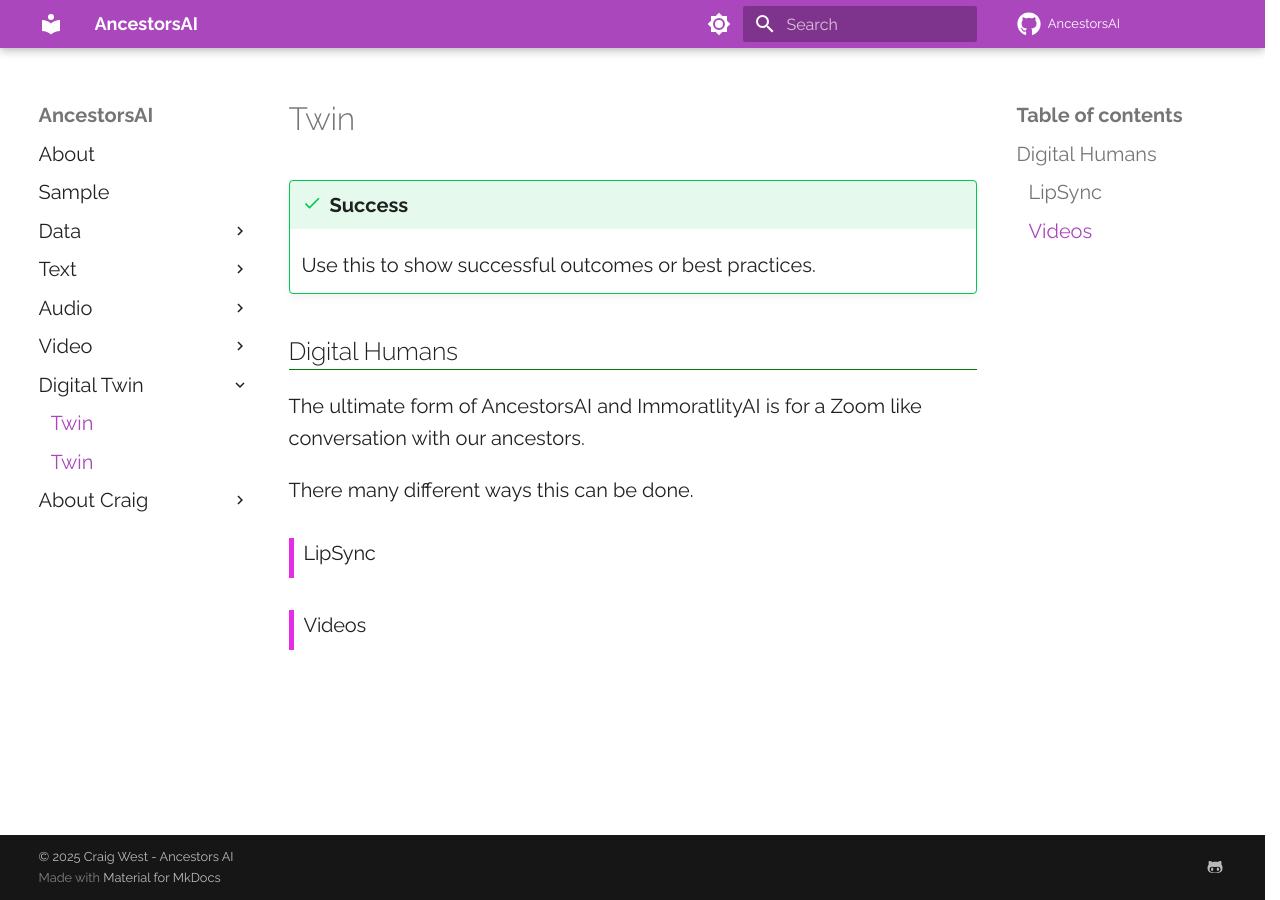
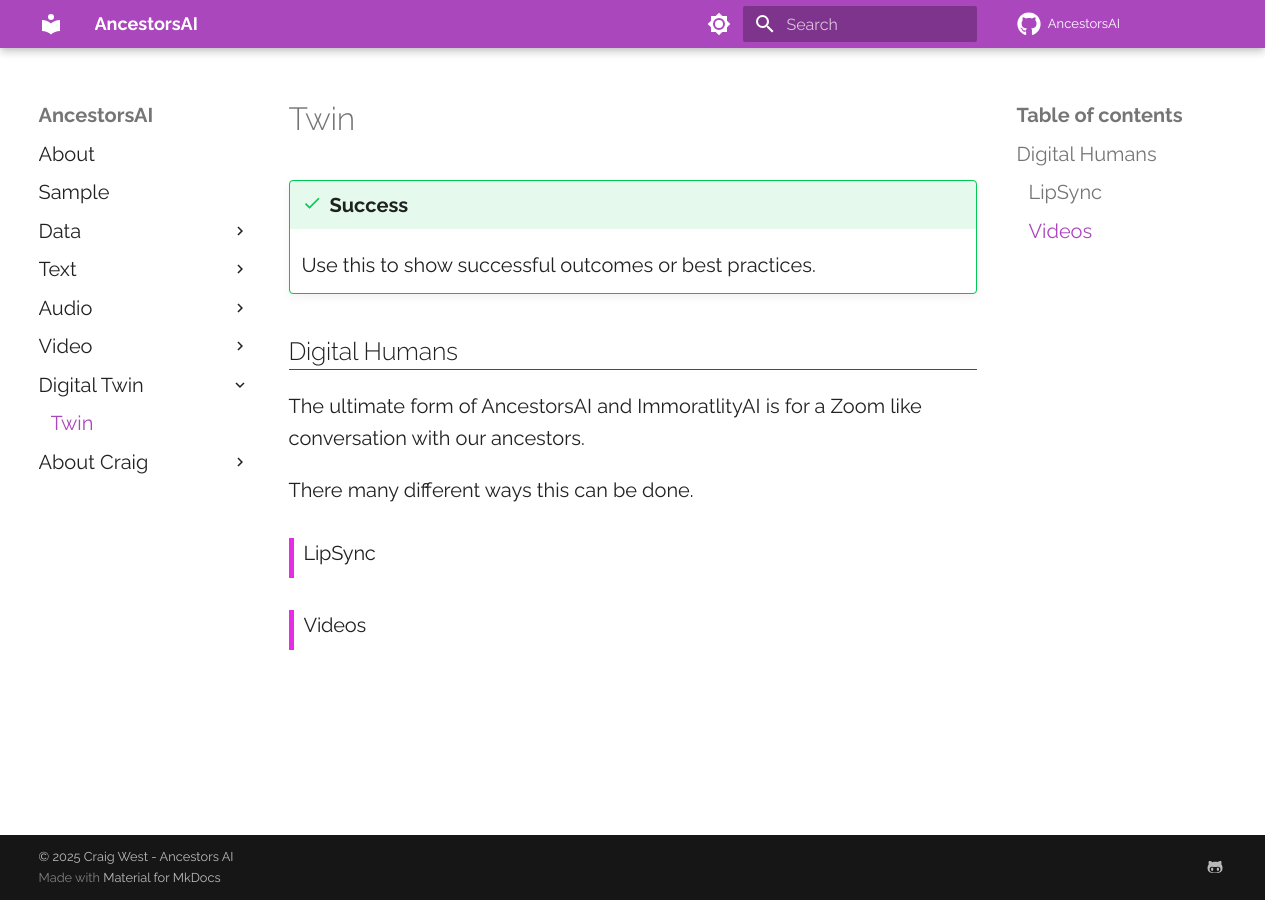
Before and after one commit to Python-Test-Engineer/ancestors-ai, an MkDocs documentation site: the page built from docs/twin/twin.md, in a window 1280 px wide. Built offline with MkDocs 1.6.1 and Material for MkDocs 9.7.7, drawn with Linux system fonts in a browser that asks for light colours.

Commit message:
update installs

```diff
--- a/mkdocs.yml
+++ b/mkdocs.yml
@@ -75,7 +75,6 @@ nav:
       - "Details": "video/video_details.md"
   - "Digital  Twin":
       - "Twin": "twin/twin.md"
-      - "Latest": "twin/twin.md"
 
   - "About Craig":
       - "CV": "craig/cv.md"
```
Also changed, not shown: site/404.html, site/audio/audio/index.html, site/craig/contact/index.html, site/craig/cv/index.html, site/data/data/index.html, site/data/wordpress/index.html, site/index.html, site/sample/index.html, site/text/text/index.html, site/twin/twin/index.html, site/video/video_details/index.html, site/video/video_overview/index.html, 1 other file.
